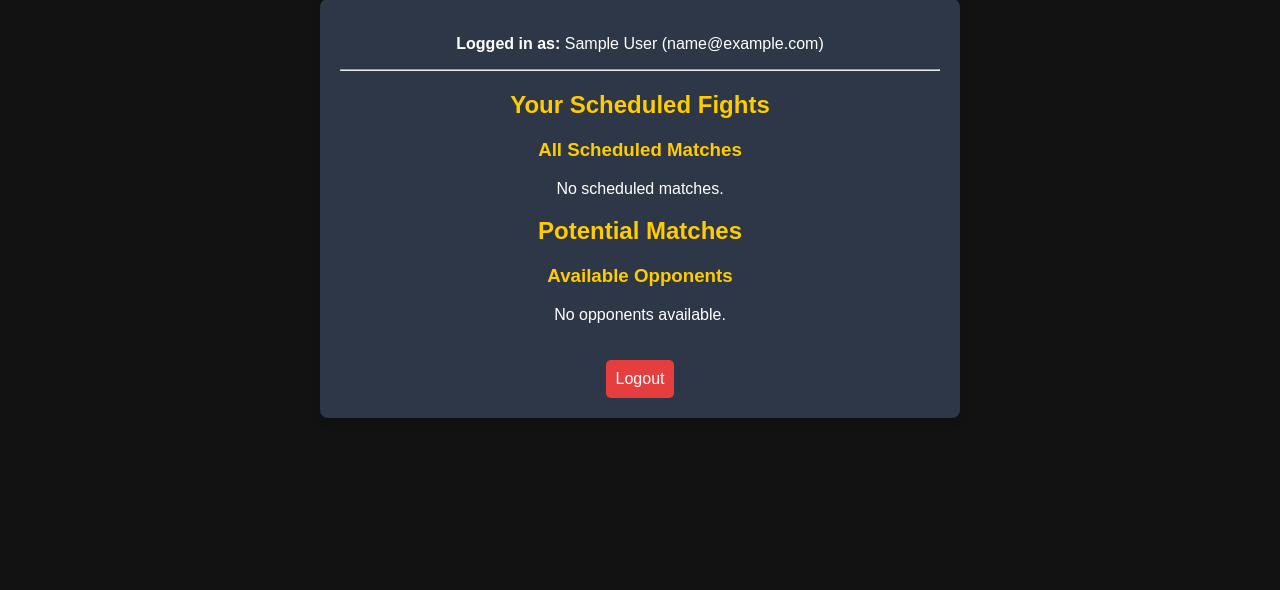
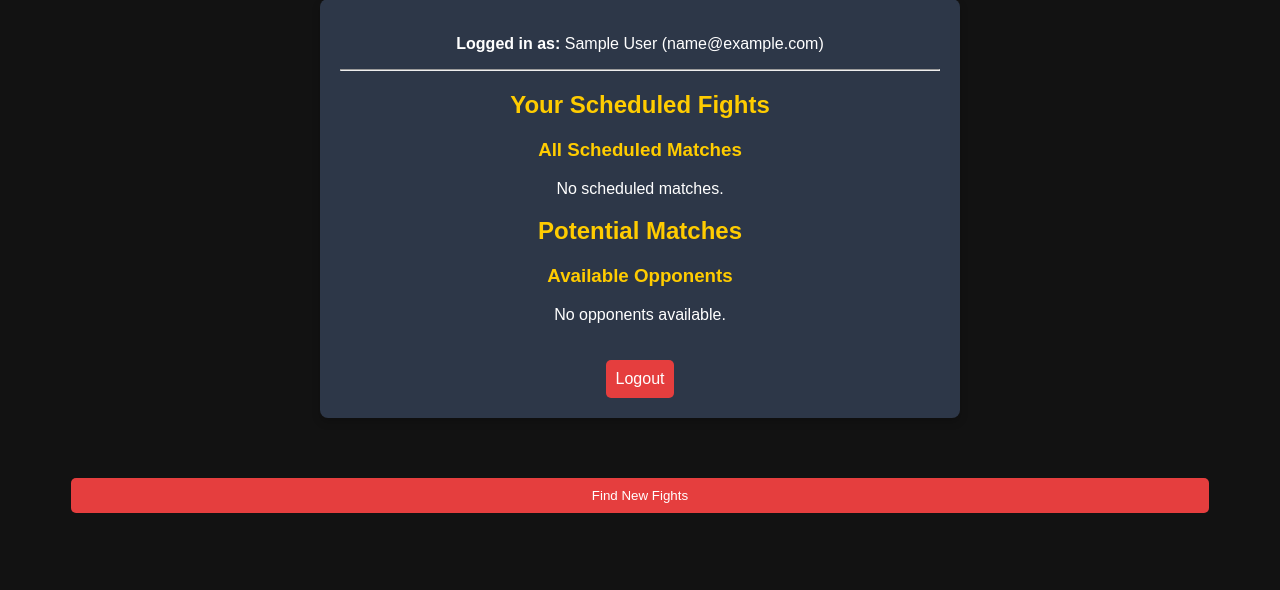
Before and after one commit to rc-515/Software-Engineering-Website, a PHP site: page /dashboard.php in a window 1280 px wide. Shown: the part 51-641 px from the top of the page. Run offline with PHP 8.4, Linux system fonts and the light colour scheme; the visitor is signed in with stand-in values (Sample User, id 1); data that the repository does not hold is empty.

Commit message:
Update dashboard.php

```diff
--- a/dashboard.php
+++ b/dashboard.php
@@ -61,5 +61,6 @@ $user_email = $_SESSION["user_email"];
             fetchPotentialMatches();
         };
     </script>
+    <a href="swipe.html"><button>Find New Fights</button></a>
 </body>
 </html>
```
